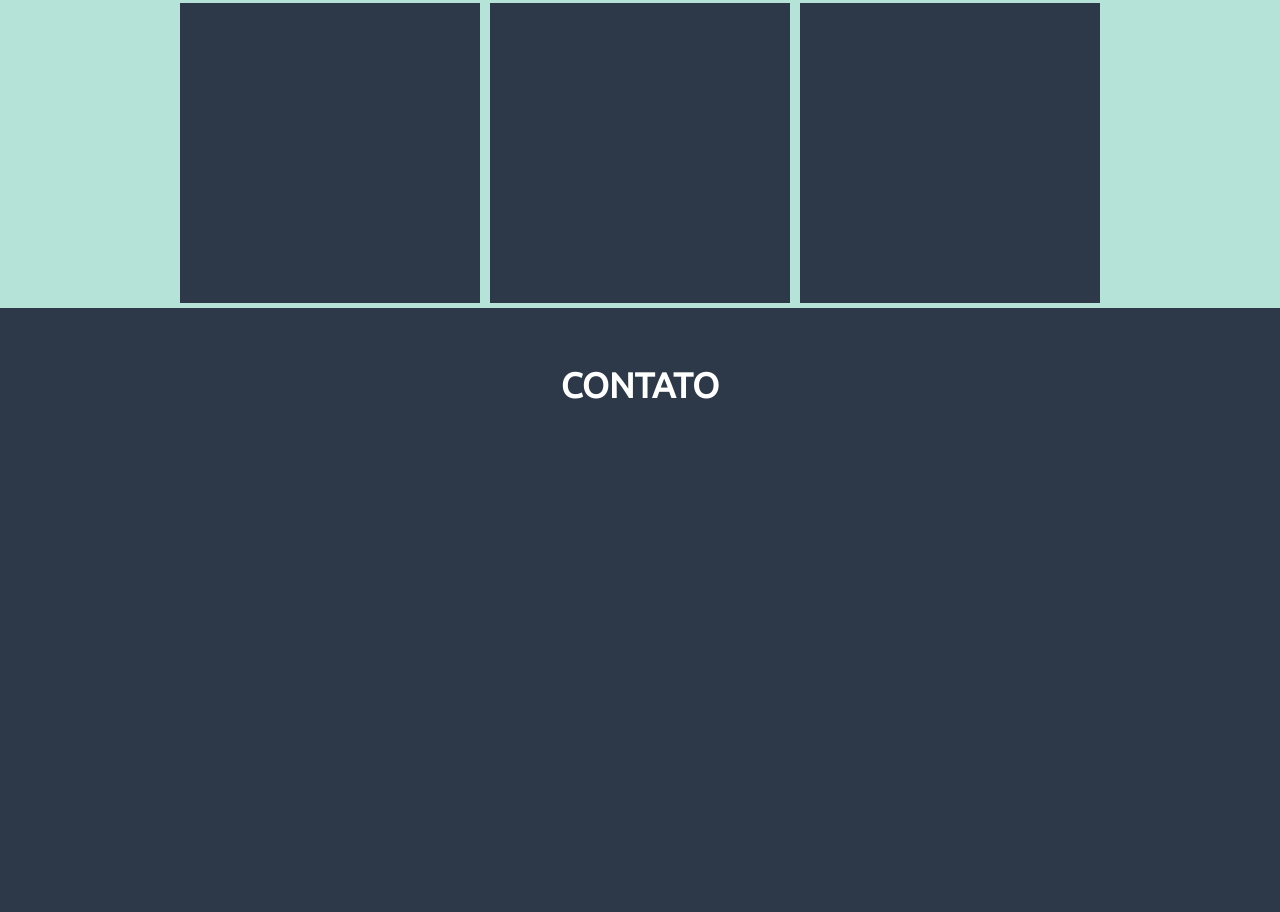
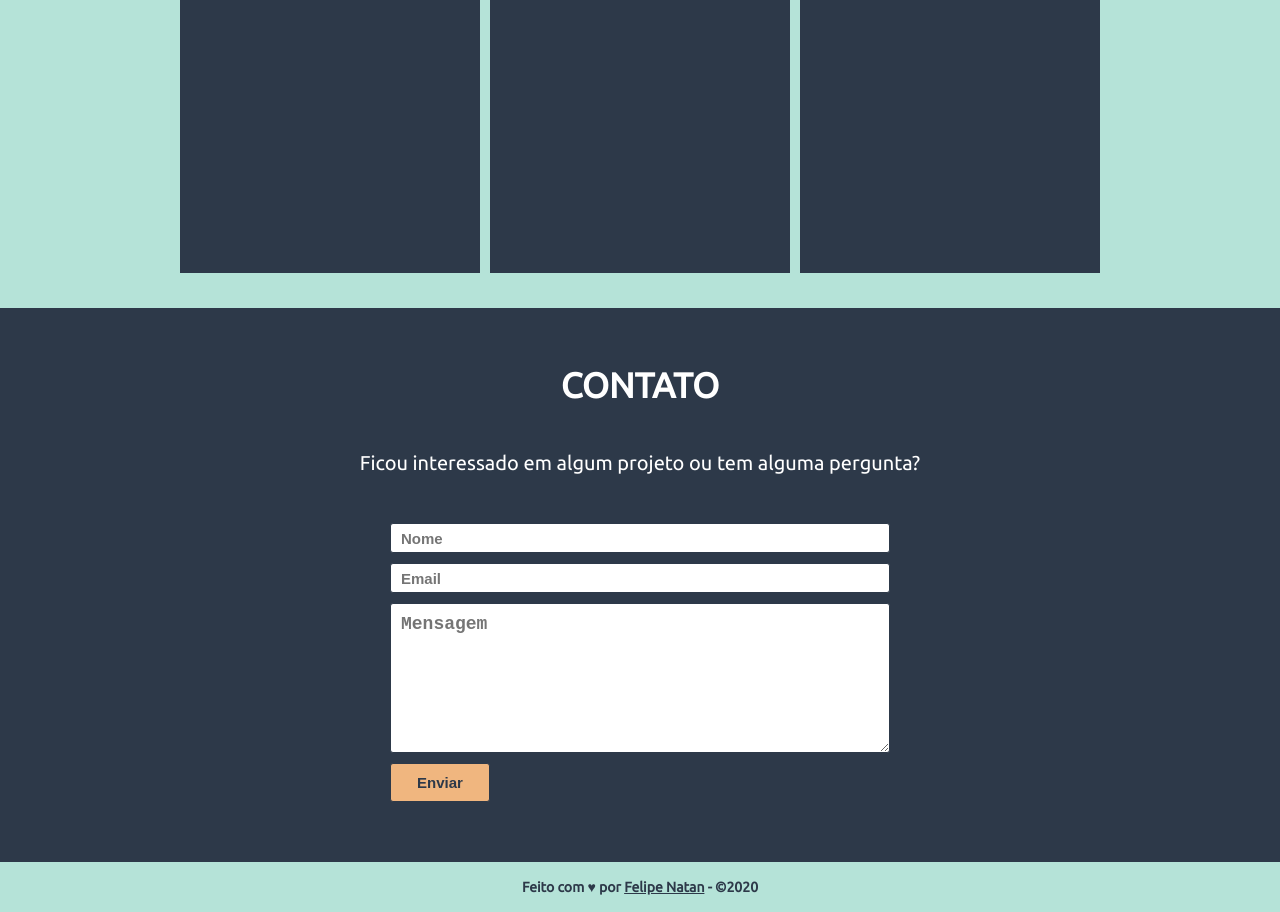
Before and after one commit to fenatan/fenatan.github.io, a plain HTML site: page index.html in a window 1280 px wide. Shown: the part 1859-2771 px from the top of the page. Before the commit the page ends 2397 px from the top, so only its background shows below. Drawn offline with Linux system fonts and the light colour scheme; a web font is replaced by a local one.

Commit message:
chore: style

```diff
--- a/css/reset.css
+++ b/css/reset.css
@@ -30,3 +30,7 @@ table {
     border-collapse: collapse;
     border-spacing: 0;
 }
+
+* {
+    box-sizing: border-box;
+}
--- a/css/styles.css
+++ b/css/styles.css
@@ -37,7 +37,7 @@ section h1 {
 }
 
 #main-header h1 {
-    font-size: 5rem;
+    font-size: 6rem;
     font-family: 'PT Mono';
     color: #fff;
     margin-top: 20vh;
@@ -46,8 +46,19 @@ section h1 {
 
 #main-header h3 {
     font-family: 'PT Mono';
-    font-size: 2rem;
-    color: #fff;
+    font-size: 2.5rem;
+    color: #F0B67F;
+    /* text-decoration: wavy; */
+    border-top: 2px solid #F0B67F;
+    border-bottom: 2px solid #F0B67F;
+    border: 2px solid #F0B67F;
+    padding: 15px;
+}
+
+#main-header h3:hover{
+    background-color: #F0B67F;
+    color: #2D3949;
+    text-decoration: underline;
 }
 
 .profile {
@@ -59,14 +70,14 @@ section h1 {
     width: 300px;
     height: 300px;
     border-radius: 50%;
-    border: 5px solid #fff;
+    border: 3px solid #F0B67F;
 }
 
 #about {
     display: flex;
     flex-direction: column;
     align-items: center;
-    margin-top: 70px;
+    margin-top: 20px;
 }
 
 #about p {
@@ -195,7 +206,6 @@ section h1 {
 
 #projects nav ul li:hover {
     cursor: pointer;
-    opacity: .6;
     background-color: #F0B67F;
 }
 
@@ -213,7 +223,7 @@ section h1 {
     flex-direction: column;
     justify-content: space-around;
     align-items: center;
-    margin: 5px;
+    margin: 5px 5px 35px 5px;
     width: 300px;
     height: 300px;
     background-color: #2D3949;
@@ -260,29 +270,95 @@ section h1 {
     color: #2D3949;
 }
 
-.project .description{
+.project .description {
     display: none;
 }
 
-.project .button{
+.project .button {
     display: none;
 }
 
-.project:hover{
+.project:hover {
     background-color: #00a1a7;
 }
 
-.project:hover .description{
+.project:hover .description {
     display: flex;
 }
 
-.project:hover .button{
+.project:hover .button {
     display: flex;
 }
+
 #contact {
     display: flex;
     flex-direction: column;
     align-items: center;
     margin-top: 30px;
-    height: 200px;
+    /* height: 1000px; */
 }
+
+#contact p{
+    font-size: 2rem;
+    color:white;
+    text-align: justify;
+    margin-top: 50px;
+}
+
+#contact form {
+    display: flex;
+    flex-direction: column;
+    align-items: center;
+    margin-top: 50px;
+    min-width: 500px;
+}
+
+#contact form > *{
+   margin-bottom: 10px;
+   padding: 10px;
+   font-size: 1.5rem;
+   font-weight: bold;
+   color: #2D3949;
+   border-radius: 3px;
+   border: 1px solid #2D3949;
+   outline: 0;
+}
+
+#contact form input{
+    width: 100%;
+    height: 30px;
+}
+
+#contact form textarea{
+    min-width: 100%;
+    min-height: 150px;
+    font-size: 1.8rem;
+    font-weight: bold;
+}
+
+#contact form button{
+    background-color: #F0B67F;
+    width: 100px;
+    align-self: start;
+}
+
+#contact form button:hover{
+    cursor: pointer;
+    opacity: .8;
+}
+
+footer{
+    display: flex;
+    align-items: center;
+    justify-content: center;
+    height: 50px;
+    background-color: #B5E3D8;
+    margin-top: 50px;
+}
+
+footer p, footer p a{
+    font-size: 1.4rem;
+    text-align: center;
+    color: #2D3949;
+    font-weight: bold;
+}
--- a/index.html
+++ b/index.html
@@ -22,7 +22,12 @@
 
     <section id="about">
         <h1>SOBRE MIM</h1>
-        <p>Lorem Ipsum is simply dummy text of the printing and typesetting industry. Lorem Ipsum has been the industry's standard dummy text ever since the 1500s, when an unknown printer took a galley of type and scrambled it to make a type specimen book. It has survived not only five centuries, but also the leap into electronic typesetting, remaining essentially unchanged. It was popularised in the 1960s with the release of Letraset sheets containing Lorem Ipsum passages, and more recently with desktop publishing software like Aldus PageMaker including versions of Lorem Ipsum.</p>
+        <p>Lorem Ipsum is simply dummy text of the printing and typesetting industry. Lorem Ipsum has been the
+            industry's standard dummy text ever since the 1500s, when an unknown printer took a galley of type and
+            scrambled it to make a type specimen book. It has survived not only five centuries, but also the leap into
+            electronic typesetting, remaining essentially unchanged. It was popularised in the 1960s with the release of
+            Letraset sheets containing Lorem Ipsum passages, and more recently with desktop publishing software like
+            Aldus PageMaker including versions of Lorem Ipsum.</p>
         <div class="skills">
             <div class="skill">
                 <div class="bar">
@@ -147,8 +152,17 @@
     </section>
     <section id="contact">
         <h1>CONTATO</h1>
+
+        <p>Ficou interessado em algum projeto ou tem alguma pergunta?</p>
+        <form action="">
+            <input type="text" name="name" placeholder="Nome">
+            <input type="email" name="email" placeholder="Email">
+            <textarea type="text" name="message" placeholder="Mensagem"></textarea>
+
+            <button type="submit">Enviar</button>
+        </form>
     </section>
-    <footer></footer>
+    <footer> <p> Feito com <span>&hearts;</span> por <a href="https://fenatan.github.io/">Felipe Natan</a> - &copy;2020</p></footer>
 
     <script src="./js/main.js"></script>
 </body>
```
